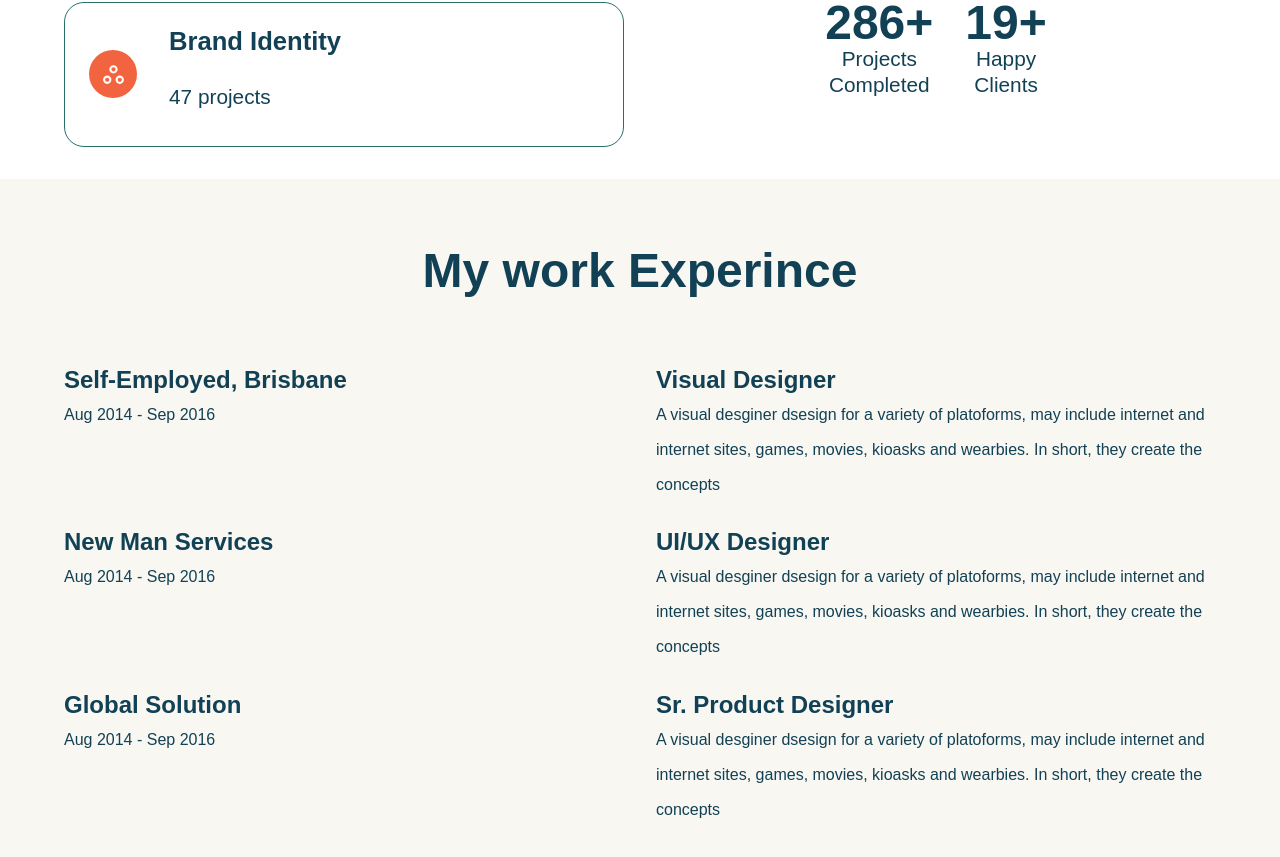
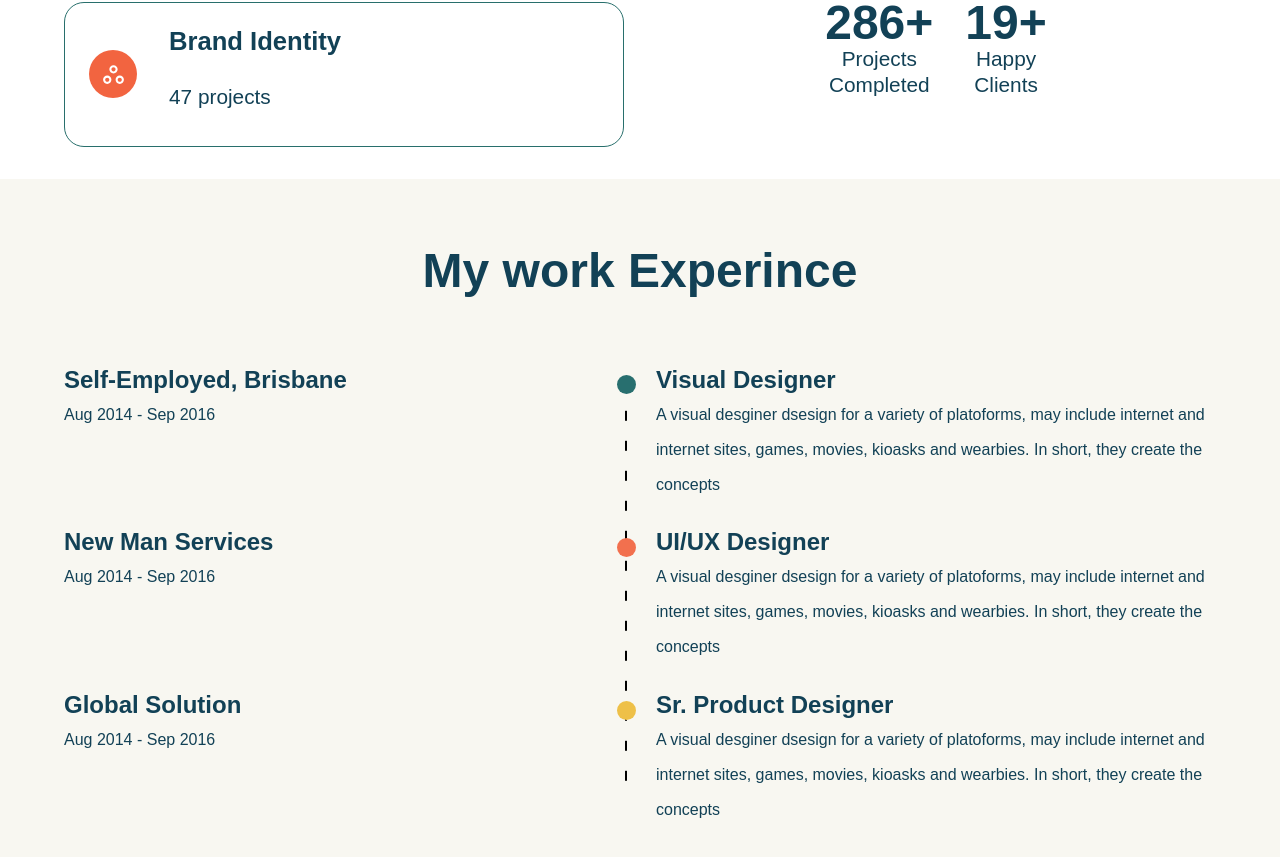
Before and after one commit to dearyfareq/react-personal-portfolio, a React (Vite) app: page / in a window 1280 px wide. Shown: the part 970-1827 px from the top of the page. Built offline with nearby package versions, Linux system fonts and the light colour scheme; a web font is replaced by a local one.

Commit message:
finished work section styling

```diff
--- a/react-personal-portfolio/src/components/Work.jsx
+++ b/react-personal-portfolio/src/components/Work.jsx
@@ -2,7 +2,7 @@ import React from "react";
 import css from "./Work.module.scss";
 import { workExp } from "../utils/data";
 import { motion } from "framer-motion";
-import { staggerChildren } from "../utils/motion";
+import { staggerChildren, textVariant2 } from "../utils/motion";
 
 const Work = () => {
   return (
@@ -21,7 +21,11 @@ const Work = () => {
         <div className={` flexCenter ${css.experience}`}>
           {workExp.map((exp, i) => {
             return (
-              <div className={` flexCenter ${css.exp}`} key={i}>
+              <motion.div
+                className={` flexCenter ${css.exp}`}
+                key={i}
+                variants={textVariant2}
+              >
                 <div className={css.post}>
                   <h1>{exp.place}</h1>
                   <p>{exp.tenure}</p>
@@ -30,9 +34,15 @@ const Work = () => {
                   <h1>{exp.role}</h1>
                   <p>{exp.detail}</p>
                 </div>
-              </div>
+              </motion.div>
             );
           })}
+          <div className={css.bar}>
+            <div className={css.line}></div>
+            <div><div className={css.circle} style={{ background: "#286F6F" }}></div></div>
+            <div><div className={css.circle} style={{ background: "#F2704E" }}></div></div>
+            <div><div className={css.circle} style={{ background: "#EEC048" }}></div></div>
+          </div>
         </div>
       </div>
     </motion.section>
--- a/react-personal-portfolio/src/components/Work.module.scss
+++ b/react-personal-portfolio/src/components/Work.module.scss
@@ -33,5 +33,47 @@
             }
         }
 
+
+        .bar{
+            position: absolute;
+            left: 48%;
+            height: 100%;
+            display: flex;
+            flex-direction: column;
+            gap: 1.5rem;
+            //border: 1px solid red;
+
+            .line{
+                position: absolute;
+                height: 92%;
+                width: 2px;
+                background-image: linear-gradient(black 33%, rgba(0, 0, 0, 0) 0%);
+                background-position: right;
+                background-size: 2px 30px;
+                background-repeat: repeat-y;
+                border-radius: 5px;
+
+
+            }
+
+            >div {
+                flex: 1;
+                padding-top: 0.8rem;
+                z-index: 1;
+                padding-right: 0.65rem;
+
+                .circle{
+                    width: 1.2rem;
+                    height: 1.2rem;
+                    border-radius: 50%;
+                    background: black;
+                    z-index: 2;
+                }
+            }
+
+
+        }
+
+
     }
 }
```
